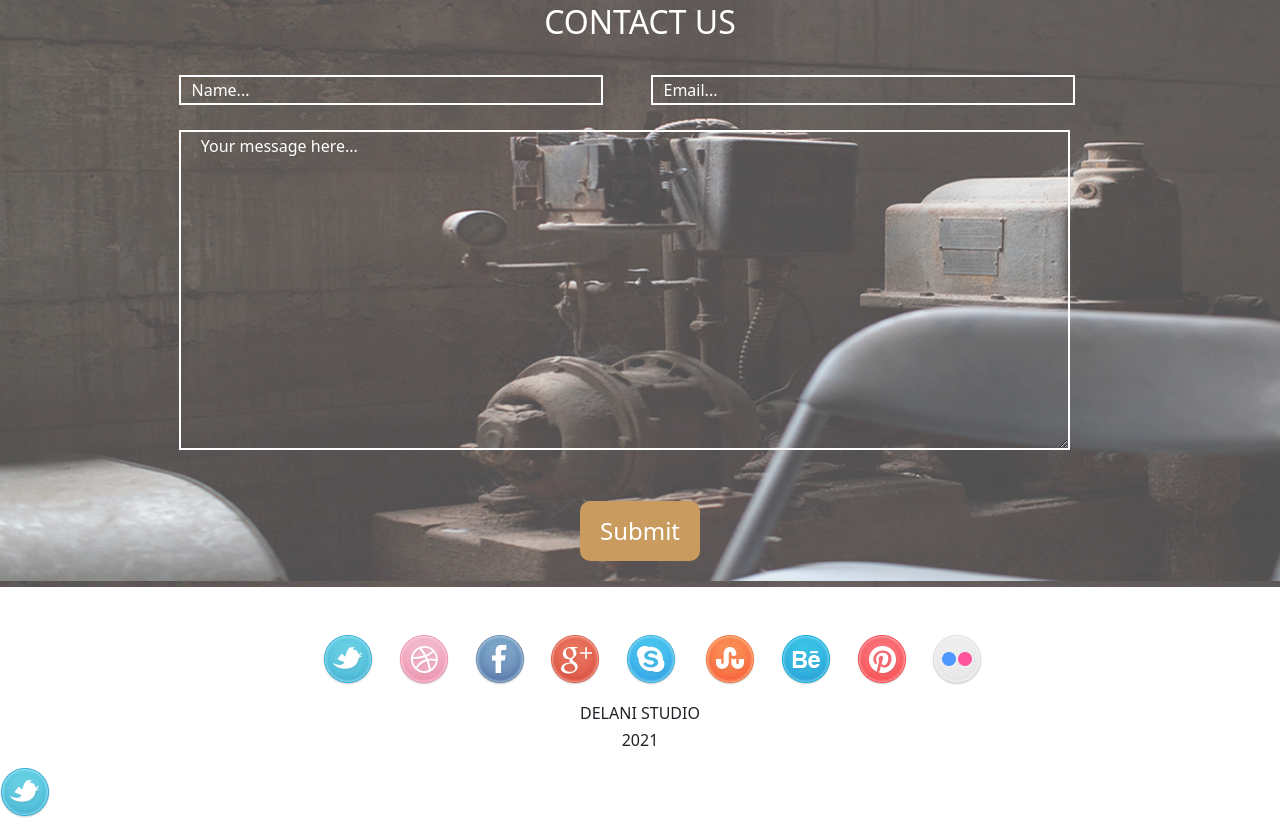
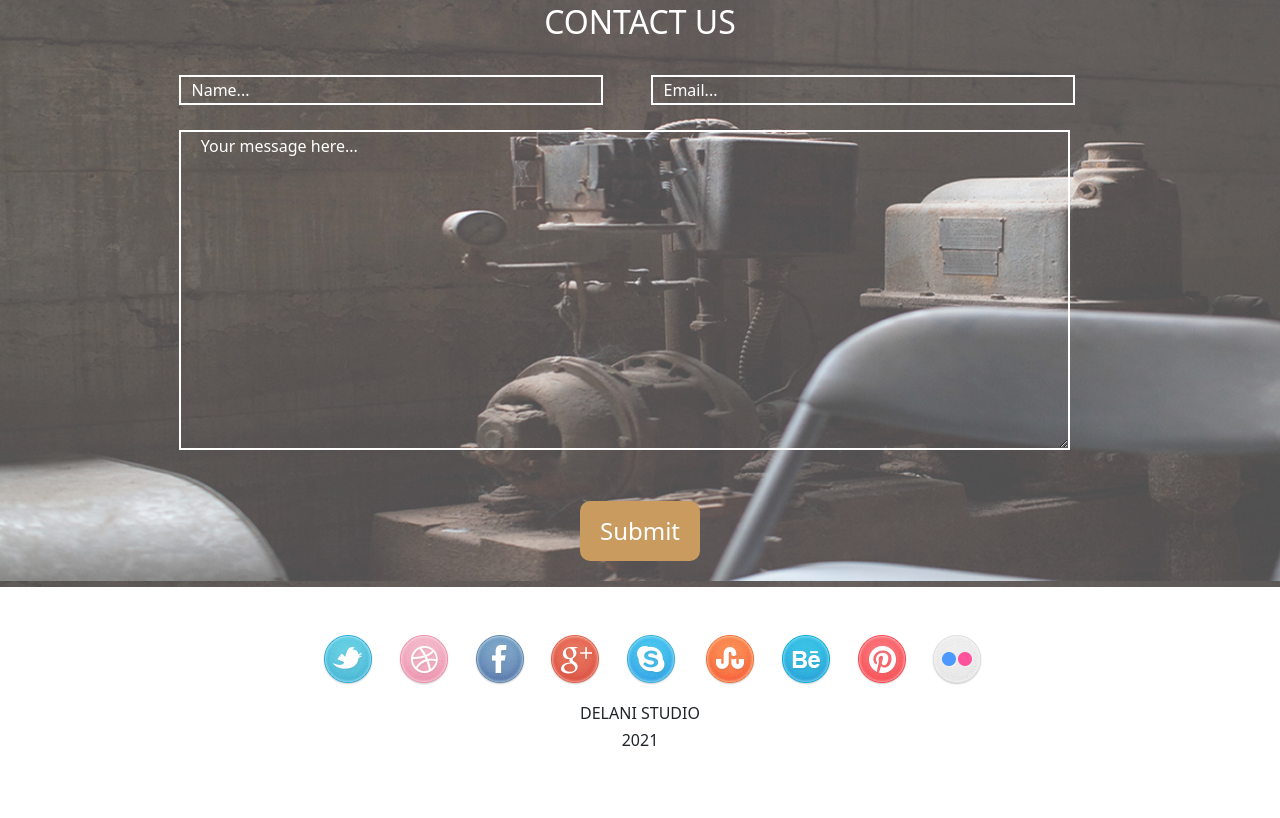
Before and after one commit to CarlosKipkoech/delani-studio, a plain HTML site: page index.html in a window 1280 px wide. Shown: the part 2358-3176 px from the top of the page. After the commit the page ends 3126 px from the top, so only its background shows below. Drawn offline with nearby package versions, Linux system fonts and the light colour scheme.

Commit message:
modify footer

```diff
--- a/index.html
+++ b/index.html
@@ -327,9 +327,7 @@
       integrity="sha384-MrcW6ZMFYlzcLA8Nl+NtUVF0sA7MsXsP1UyJoMp4YLEuNSfAP+JcXn/tWtIaxVXM"
       crossorigin="anonymous"
     ></script>
-    <div class='coc'>
-      <img src='img/twitter.png' alt='np image'>
-    </div>
+
   </body>
 
 </html>
```
